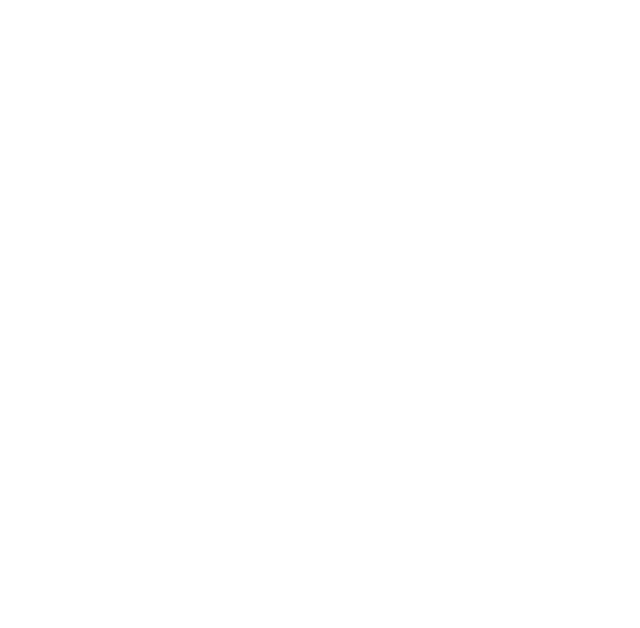
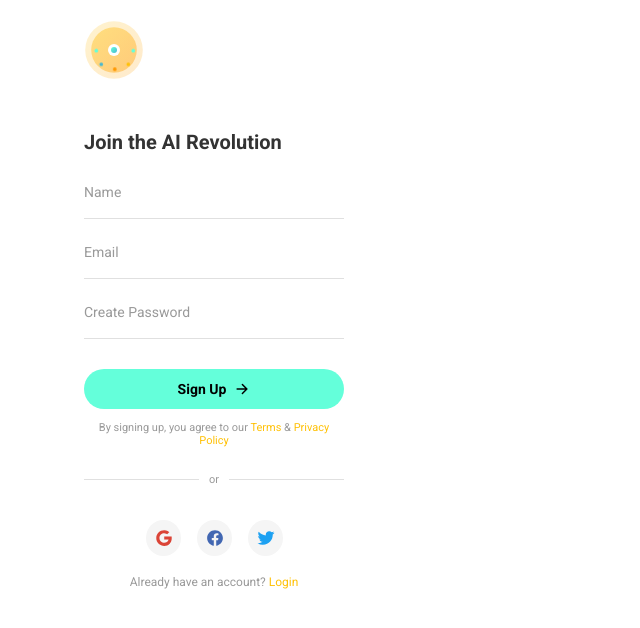
Before and after one commit to Morojc/Emoji-Maker, a React (Vite) app: page /signup in a window 1280 px wide. Shown: the top 628 px of the page, without its empty margins (0-640 px from the left). Built offline with nearby package versions, Linux system fonts and the light colour scheme.

Commit message:
Create and implement the sign up page with design style.

```diff
--- a/src/App.tsx
+++ b/src/App.tsx
@@ -3,6 +3,7 @@
 import { IonReactRouter } from '@ionic/react-router';
 import { Redirect, Route } from 'react-router-dom';
 import LandingPage from './pages/LandingPage';
+import SignUpPage from './pages/SignUpPage';
 import HomePage from './pages/HomePage';
 
 /* Core CSS required for Ionic components to work properly */
@@ -27,18 +28,17 @@
 
 setupIonicReact();
 
-const App: React.FC = () => {
-  return (
+const App: React.FC = () => (
   <IonApp>
     <IonReactRouter>
       <IonRouterOutlet>
-          <Route path="/landing" component={LandingPage} exact={true} />
-          <Route path="/home" component={HomePage} exact={true} />
-          <Route exact path="/" render={() => <Redirect to="/landing" />} />
+        <Route exact path="/" component={LandingPage} />
+        <Route exact path="/signup" component={SignUpPage} />
+        <Route exact path="/home" component={HomePage} />
+        <Redirect to="/" />
       </IonRouterOutlet>
     </IonReactRouter>
   </IonApp>
 );
-};
 
 export default App;
--- a/src/pages/LandingPage.tsx
+++ b/src/pages/LandingPage.tsx
@@ -11,7 +11,7 @@
   const handleTryForFree = () => {
     setIsAnimating(true);
     setTimeout(() => {
-      history.push('/home');
+      history.push('/signup');
     }, 1500);
   };
 
@@ -109,7 +109,27 @@
       <IonContent fullscreen>
         <div className="content-container">
           <header>
-            <div className="logo">Lando</div>
+            <div className="logo">
+              <svg viewBox="0 0 50 50" xmlns="http://www.w3.org/2000/svg">
+                <circle cx="25" cy="25" r="24" fill="#ffc107" opacity="0.2" />
+                <circle cx="25" cy="25" r="19" fill="#ffc107" opacity="0.4" />
+                <circle cx="25" cy="25" r="5" fill="#ffffff" />
+                <circle cx="25" cy="25" r="2.5" fill="#ffc107" />
+                <g id="orbits">
+                  <circle cx="25" cy="25" r="15" fill="none" stroke="#ffc107" strokeWidth="0.5" />
+                  <circle cx="25" cy="25" r="11" fill="none" stroke="#ffc107" strokeWidth="0.5" />
+                </g>
+                <g id="dots">
+                  <circle cx="40" cy="25" r="1" fill="#ffc107" />
+                  <circle cx="36" cy="36" r="1" fill="#ffc107" />
+                  <circle cx="25" cy="40" r="1" fill="#ffc107" />
+                  <circle cx="14" cy="36" r="1" fill="#ffc107" />
+                  <circle cx="10" cy="25" r="1" fill="#ffc107" />
+                </g>
+              </svg>
+              <span className="logo-text">Nexus</span>
+              <span className="logo-ai">AI</span>
+            </div>
           </header>
           <main>
             <div className="top-content">
--- /dev/null
+++ b/src/pages/SignUpPage.css
@@ -0,0 +1,278 @@
+.signup-page {
+  --background: #ffffff;
+  font-family: Arial, sans-serif;
+}
+
+.signup-content {
+  display: flex;
+  flex-direction: column;
+  justify-content: flex-start;
+  align-items: flex-start;
+  min-height: 100vh;
+  padding: 20px;
+  box-sizing: border-box;
+  max-width: 300px;
+  margin-left: 5%;
+}
+
+.particle-canvas {
+  position: fixed;
+  top: 0;
+  left: 0;
+  width: 100%;
+  height: 100%;
+  z-index: 1;
+}
+
+.signup-container {
+  width: 100%;
+  max-width: 300px;
+  padding: 20px;
+  background-color: #ffffff;
+  border-radius: 20px;
+  box-shadow: 0 0 10px rgba(0, 0, 0, 0.1);
+}
+
+.logo-container {
+  background-color: #ffc107;
+  height: 80px;
+  display: flex;
+  justify-content: center;
+  align-items: center;
+}
+
+.logo {
+  width: 40px;
+  height: 40px;
+  background-color: #ffffff;
+  border-radius: 5px;
+}
+
+h1 {
+  font-size: 24px;
+  color: #333;
+  margin-bottom: 20px;
+  text-align: center;
+}
+
+.signup-form {
+  width: 100%;
+  display: flex;
+  flex-direction: column;
+}
+
+.signup-form ion-input {
+  --background: transparent;
+  --padding-start: 0;
+  --padding-end: 0;
+  --padding-bottom: 8px;
+  --placeholder-color: #999;
+  --placeholder-opacity: 1;
+  border: none;
+  border-bottom: 1px solid #e0e0e0;
+  margin-bottom: 15px;
+  transition: border-bottom-color 0.3s ease;
+  font-size: 14px;
+}
+
+.signup-form ion-input:focus {
+  border-bottom-color: #ffc107;
+}
+
+.signup-button {
+  --background: #ffc107;
+  --color: #000000;
+  --border-radius: 5px;
+  margin-top: 20px;
+}
+
+.signup-button:hover {
+  --background: #ffca28;
+  --color: #000000;
+}
+
+.terms {
+  font-size: 11px;
+  color: #999;
+  text-align: center;
+  margin-top: 12px;
+}
+
+.terms a {
+  color: #ffc107;
+  text-decoration: none;
+}
+
+.divider {
+  display: flex;
+  align-items: center;
+  text-align: center;
+  margin: 15px 0;
+  width: 100%;
+  max-width: 300px;
+}
+
+.divider::before,
+.divider::after {
+  content: '';
+  flex: 1;
+  border-bottom: 1px solid #e0e0e0;
+}
+
+.divider span {
+  padding: 0 10px;
+  color: #999;
+  font-size: 11px;
+}
+
+.social-buttons {
+  display: flex;
+  justify-content: center;
+  gap: 12px;
+  margin-top: 15px;
+}
+
+.social-button {
+  --padding-start: 0;
+  --padding-end: 0;
+  --background: #f5f5f5;
+  --border-radius: 50%;
+  width: 35px;
+  height: 35px;
+}
+
+.social-button ion-icon {
+  font-size: 18px;
+}
+
+.google ion-icon {
+  color: #db4437;
+}
+
+.facebook ion-icon {
+  color: #4267B2;
+}
+
+.twitter ion-icon {
+  color: #1DA1F2;
+}
+
+.login-link {
+  font-size: 12px;
+  color: #999;
+  text-align: center;
+  margin-top: 15px;
+}
+
+.login-link a {
+  color: #ffc107;
+  text-decoration: none;
+}
+
+.creative-button {
+  width: 100%;
+  padding: 12px;
+  border: none;
+  border-radius: 25px;
+  background: var(--accent-color);
+  color: #000000;
+  font-size: 14px;
+  font-weight: bold;
+  cursor: pointer;
+  transition: all 0.3s ease;
+  display: flex;
+  justify-content: center;
+  align-items: center;
+  margin-top: 15px;
+  overflow: hidden;
+  position: relative;
+}
+
+.creative-button span {
+  z-index: 1;
+  transition: all 0.3s ease;
+}
+
+.creative-button ion-icon {
+  margin-left: 8px;
+  font-size: 16px;
+  transition: all 0.3s ease;
+  z-index: 1;
+}
+
+.creative-button::before {
+  content: '';
+  position: absolute;
+  top: 0;
+  left: -100%;
+  width: 100%;
+  height: 100%;
+  background: linear-gradient(45deg, var(--accent-color), #ff9800);
+  transition: all 0.5s ease;
+  z-index: 0;
+}
+
+.creative-button:hover::before {
+  left: 0;
+}
+
+.creative-button:hover span,
+.creative-button:hover ion-icon {
+  transform: translateX(5px);
+}
+
+.ai-logo {
+  width: 60px;
+  height: 60px;
+  margin-bottom: 30px;
+}
+
+.ai-logo svg {
+  width: 100%;
+  height: 100%;
+}
+
+@keyframes rotate {
+  from { transform: rotate(0deg); }
+  to { transform: rotate(360deg); }
+}
+
+@keyframes pulse {
+  0% { transform: scale(1); }
+  50% { transform: scale(1.1); }
+  100% { transform: scale(1); }
+}
+
+.ai-logo #orbits {
+  animation: rotate 20s linear infinite;
+}
+
+.ai-logo #dots {
+  animation: pulse 3s ease-in-out infinite;
+}
+
+.signup-title {
+  font-size: 20px;
+  color: #333;
+  margin-bottom: 20px;
+  text-align: left;
+  font-weight: bold;
+  width: 100%;
+}
+
+.terms, .divider, .social-buttons, .login-link {
+  align-self: flex-start;
+  width: 100%;
+}
+
+/* Media query for smaller screens */
+@media screen and (max-width: 400px) {
+  .signup-content {
+    margin-left: 2.5%;
+    max-width: 95%;
+  }
+}
+
+:root {
+  --accent-color: #ffc107;
+}
--- /dev/null
+++ b/src/pages/SignUpPage.tsx
@@ -0,0 +1,110 @@
+import React, { useState } from 'react';
+import {
+  IonContent,
+  IonPage,
+  IonInput,
+  IonButton,
+  IonIcon,
+} from '@ionic/react';
+import { logoGoogle, logoFacebook, logoTwitter, arrowForward } from 'ionicons/icons';
+import './SignUpPage.css';
+
+const SignUpPage: React.FC = () => {
+  const [name, setName] = useState('');
+  const [email, setEmail] = useState('');
+  const [password, setPassword] = useState('');
+
+  const handleSignUp = (e: React.FormEvent) => {
+    e.preventDefault();
+    console.log('Sign up with', name, email, password);
+    // Handle sign up logic here
+  };
+
+  return (
+    <IonPage className="signup-page">
+      <IonContent fullscreen>
+        <div className="signup-content">
+          <div className="ai-logo">
+            <svg viewBox="0 0 50 50" xmlns="http://www.w3.org/2000/svg">
+              <defs>
+                <linearGradient id="grad1" x1="0%" y1="0%" x2="100%" y2="100%">
+                  <stop offset="0%" stopColor="#ffc107" />
+                  <stop offset="100%" stopColor="#ff9800" />
+                </linearGradient>
+                <linearGradient id="grad2" x1="0%" y1="0%" x2="100%" y2="100%">
+                  <stop offset="0%" stopColor="#64ffda" />
+                  <stop offset="100%" stopColor="#48b8d0" />
+                </linearGradient>
+              </defs>
+              <circle cx="25" cy="25" r="24" fill="url(#grad1)" opacity="0.2" />
+              <circle cx="25" cy="25" r="19" fill="url(#grad1)" opacity="0.4" />
+              <circle cx="25" cy="25" r="5" fill="#ffffff" />
+              <circle cx="25" cy="25" r="2.5" fill="url(#grad2)" />
+              <g id="orbits">
+                <circle cx="25" cy="25" r="15" fill="none" stroke="url(#grad2)" strokeWidth="0.5" />
+                <circle cx="25" cy="25" r="11" fill="none" stroke="url(#grad2)" strokeWidth="0.5" />
+              </g>
+              <g id="dots">
+                <circle cx="40" cy="25" r="1.5" fill="#64ffda" />
+                <circle cx="36" cy="36" r="1.5" fill="#ffc107" />
+                <circle cx="25" cy="40" r="1.5" fill="#ff9800" />
+                <circle cx="14" cy="36" r="1.5" fill="#48b8d0" />
+                <circle cx="10" cy="25" r="1.5" fill="#64ffda" />
+              </g>
+            </svg>
+          </div>
+          <h1 className="signup-title">Join the AI Revolution</h1>
+          <form onSubmit={handleSignUp} className="signup-form">
+            <IonInput
+              type="text"
+              placeholder="Name"
+              value={name}
+              onIonChange={e => setName(e.detail.value!)}
+              required
+            />
+            <IonInput
+              type="email"
+              placeholder="Email"
+              value={email}
+              onIonChange={e => setEmail(e.detail.value!)}
+              required
+            />
+            <IonInput
+              type="password"
+              placeholder="Create Password"
+              value={password}
+              onIonChange={e => setPassword(e.detail.value!)}
+              required
+            />
+            <button type="submit" className="creative-button">
+              <span>Sign Up</span>
+              <IonIcon icon={arrowForward} />
+            </button>
+          </form>
+          <p className="terms">
+            By signing up, you agree to our <a href="#">Terms</a> & <a href="#">Privacy Policy</a>
+          </p>
+          <div className="divider">
+            <span>or</span>
+          </div>
+          <div className="social-buttons">
+            <IonButton fill="clear" className="social-button google">
+              <IonIcon icon={logoGoogle} />
+            </IonButton>
+            <IonButton fill="clear" className="social-button facebook">
+              <IonIcon icon={logoFacebook} />
+            </IonButton>
+            <IonButton fill="clear" className="social-button twitter">
+              <IonIcon icon={logoTwitter} />
+            </IonButton>
+          </div>
+          <p className="login-link">
+            Already have an account? <a href="/login">Login</a>
+          </p>
+        </div>
+      </IonContent>
+    </IonPage>
+  );
+};
+
+export default SignUpPage;
```
Also changed, not shown: src/pages/LandingPage.css (+41 -14 lines). Lines whose indentation alone changed are shown as unchanged.
